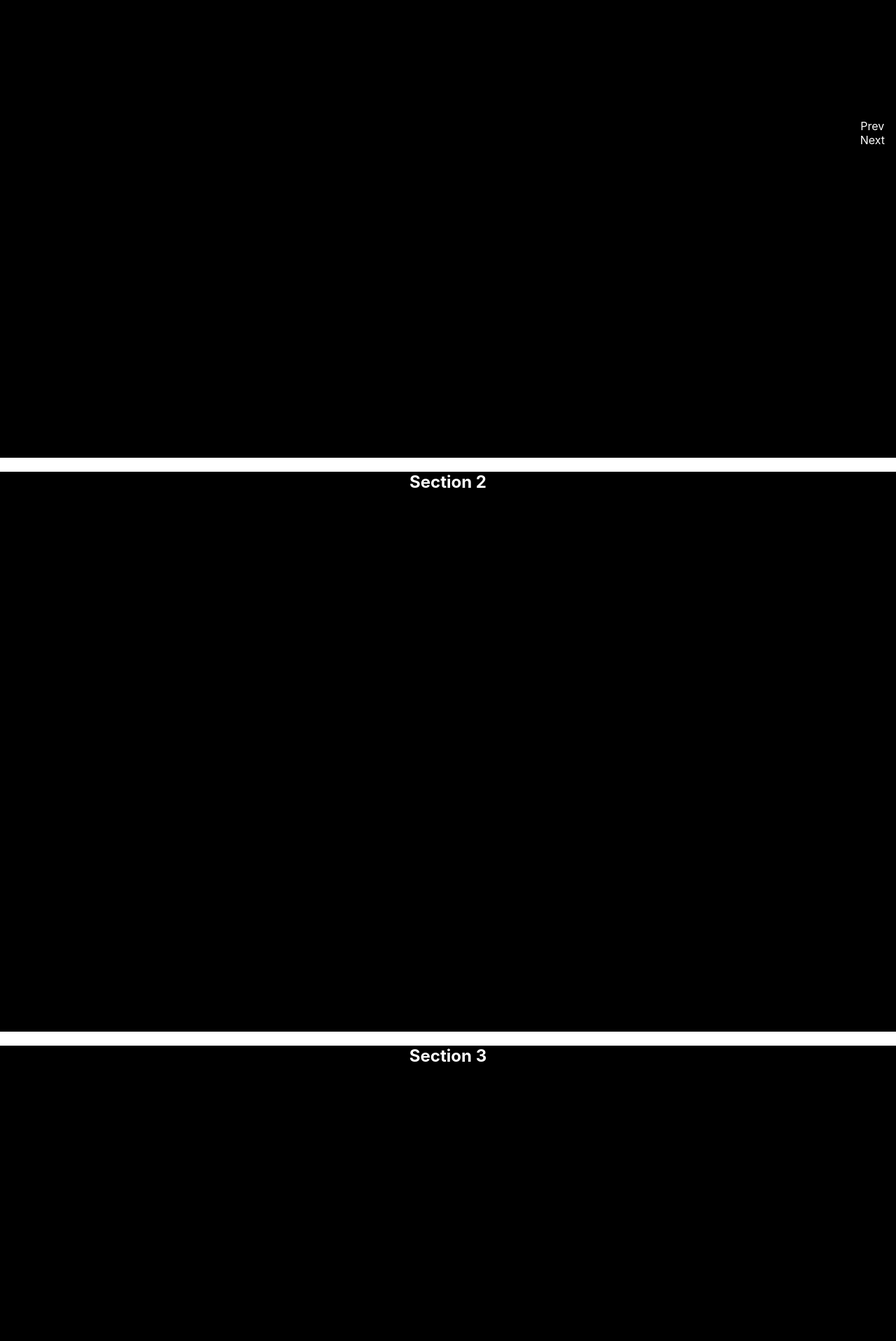
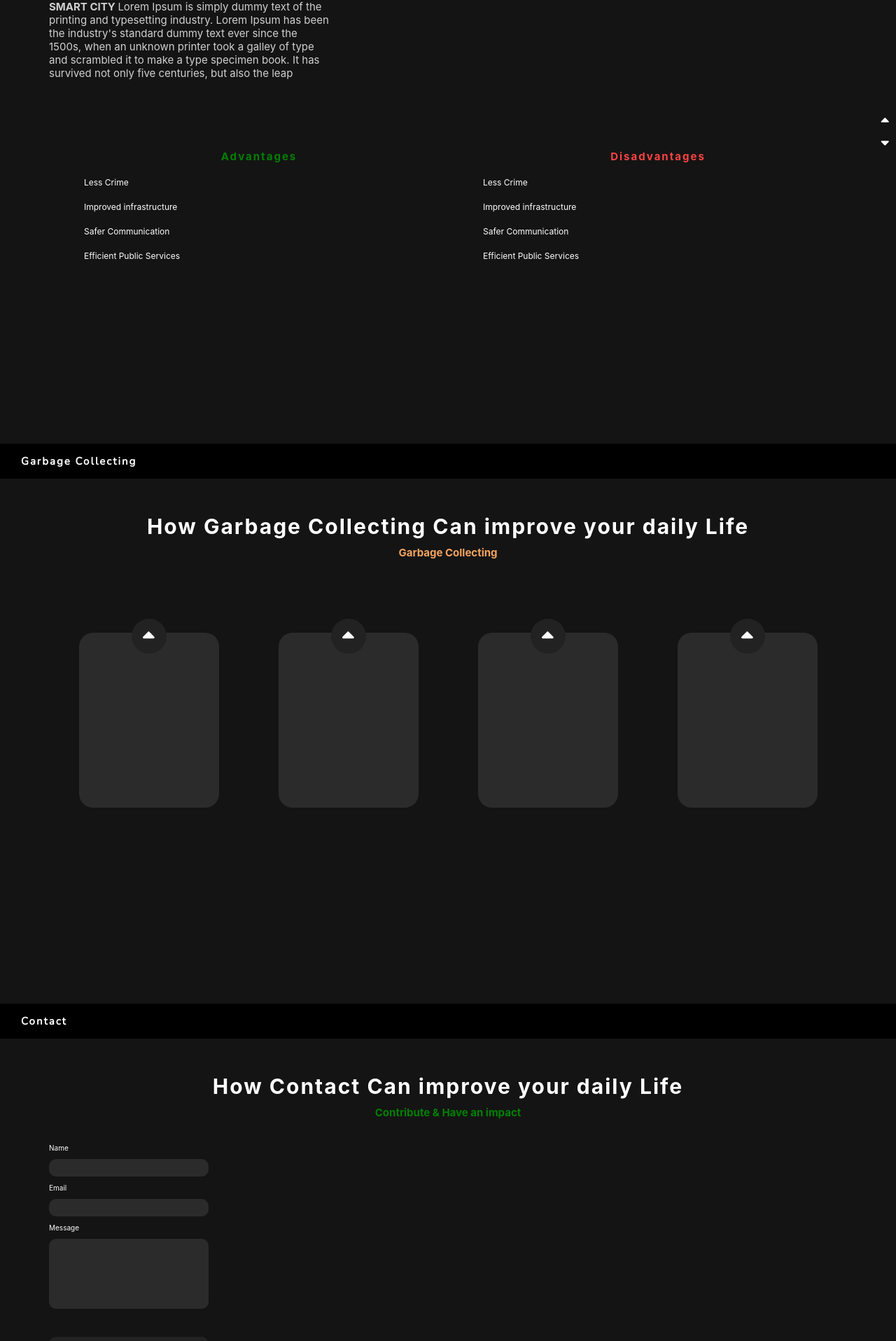
Before and after one commit to Kossin1337/smart-city, a React (Create React App) app: page / in a window 1280 px wide. Shown: the part 166-2082 px from the top of the page at 70% size. Built offline with nearby package versions, Linux system fonts and the light colour scheme.

Commit message:
starting ui

```diff
--- a/package.json
+++ b/package.json
@@ -3,6 +3,9 @@
   "version": "0.1.0",
   "private": true,
   "dependencies": {
+    "@fortawesome/fontawesome-svg-core": "^1.2.36",
+    "@fortawesome/free-solid-svg-icons": "^5.15.4",
+    "@fortawesome/react-fontawesome": "^0.1.16",
     "@testing-library/jest-dom": "^5.16.1",
     "@testing-library/react": "^12.1.2",
     "@testing-library/user-event": "^13.5.0",
--- /dev/null
+++ b/src/components/BasicPage/basicpage.scss
@@ -0,0 +1,50 @@
+.basic-page {
+    display: grid;
+    grid-template-rows: repeat(2,minmax(15rem,auto));
+    padding: 5rem 7rem;
+    width: 100%;
+    div {
+        display: flex;
+        flex-direction: column;
+        text-align: center;
+        h1 {
+            font-size: 3rem;
+            margin: 0;
+        }
+        p {
+            margin-top: 1rem;
+            font-size: 1.5rem;
+            color: sandybrown;
+            font-weight: bolder;
+        }
+    }
+    .cards {
+        display: grid;
+        grid-template-columns: repeat((4,1fr));
+        .card-content {
+            position: relative;
+            display: flex;
+            align-items: center;
+            width: 20rem;
+            height: 25rem;
+            background-color: #2B2B2B;
+            border-radius: 20px;
+            margin: auto;
+            top: 2rem;
+            .card-icon {
+            position: absolute;
+            align-items: center;
+            width: 5rem;
+            height: 5rem;
+            border-radius: 50%;
+            background-color:#222222;
+            top: -2rem;
+            .icon {
+                margin: auto 0;
+                font-size: 3rem;
+                transform: translateY(0.5rem);
+            }
+            }
+        }
+    }
+}
--- /dev/null
+++ b/src/components/BasicPage/index.js
@@ -0,0 +1,39 @@
+import React from 'react';
+import "./basicpage.scss"
+import { FontAwesomeIcon } from '@fortawesome/react-fontawesome'
+import { faSortUp, faSortDown } from '@fortawesome/free-solid-svg-icons'
+
+const BasicPage = (props) => {
+  return <>
+  <div className='basic-page'>
+    <div>
+   <h1>How {props.title} Can improve your daily Life</h1>
+    <p> {props.title}</p>
+    </div>
+    <div className='cards'>
+        <div className='card-content'>
+          <div className='card-icon'>
+          <FontAwesomeIcon className='icon' icon={faSortUp} />
+          </div>
+        </div>
+        <div className='card-content'>
+        <div className='card-icon'>
+          <FontAwesomeIcon className='icon' icon={faSortUp} />
+          </div>
+        </div>
+        <div className='card-content'>
+        <div className='card-icon'>
+          <FontAwesomeIcon className='icon' icon={faSortUp} />
+          </div>
+        </div>
+        <div className='card-content'>
+        <div className='card-icon'>
+          <FontAwesomeIcon className='icon' icon={faSortUp} />
+          </div>
+        </div>
+    </div>
+  </div>
+  </>
+};
+
+export default BasicPage;
--- a/src/components/contact/Contact.js
+++ b/src/components/contact/Contact.js
@@ -1,11 +1,26 @@
 import React from 'react';
 
-import "./Contact.scss"
+import "./contact.scss"
 
-const Contact = () => {
-  return <div>
+const Contact = (props) => {
+  return (<>
+  <div className='contact'>
+  <div>
+   <h1>How {props.title} Can improve your daily Life</h1>
+    <p> Contribute & Have an impact </p>
+    </div>
+    <form>
+      <p>Name</p>
+      <input type="text" />
+      <p>Email</p>
+      <input type="email" />
+      <p>Message</p>
+      <input id='message' type="text" height="50" />
 
-  </div>;
+      <button type='submit'>Submit</button>
+    </form>
+  </div>
+  </>);
 };
 
 export default Contact;
--- /dev/null
+++ b/src/components/contact/contact.scss
@@ -0,0 +1,56 @@
+*:focus {
+    outline: none;
+}
+.contact {
+    padding: 5rem 7rem;
+        display: grid;
+        grid-template-rows: repeat(2,minmax(10rem,auto));
+        padding: 5rem 7rem;
+        width: 100%;
+        div {
+            display: flex;
+            flex-direction: column;
+            text-align: center;
+            h1 {
+                font-size: 3rem;
+                margin: 0;
+            }
+            p {
+                margin-top: 1rem;
+                font-size: 1.5rem;
+                color: green;
+                font-weight: bolder;
+            }
+        }
+        form {
+            display: flex;
+            flex-direction: column;
+            text-align: left;
+            width: 50%;
+            color: white;
+            input {
+            color: white;
+            width: 40%;
+            margin: 1rem 0;
+            border: none;
+            background-color:#2B2B2B;
+            padding: 0.5rem;
+            border-radius: 10px;
+        }
+        button {
+            margin-top: 3rem;
+            border-radius: 10px;
+            width: 40%;
+            padding: 0.5rem;
+            border: none;
+            color: white;
+            background-color:#222222;
+            cursor: pointer;
+            color: green;
+            font-weight: bolder;
+        }
+        }
+}
+#message {
+   height: 10rem;
+}
--- a/src/components/home/Home.js
+++ b/src/components/home/Home.js
@@ -1,4 +1,10 @@
 import React, { useEffect, useState } from "react";
+import BasicPage from "../BasicPage";
+import HomeContent from "../homeContent/HomeContent";
+import Navbar from "../navbar/Navbar";
+import Contact from "../contact/Contact";
+import { FontAwesomeIcon } from '@fortawesome/react-fontawesome'
+import { faSortUp, faSortDown } from '@fortawesome/free-solid-svg-icons'
 import "./Home.scss"
 const Home = () => {
   const [currentSlide, setCurrentSlide] = useState(0);
@@ -14,38 +20,28 @@ const Home = () => {
     <div className="home">
       <section className="cd-section-0">
         <div>
-          <h2>Page Scroll Effects</h2>
+          <Navbar title="Smart City" />
+          <HomeContent />
         </div>
       </section>
-
       <section className="cd-section-1">
         <div>
-          <h2>Section 2</h2>
+          <Navbar title="Garbage Collecting" />
+          <BasicPage title="Garbage Collecting" />
         </div>
       </section>
 
       <section className="cd-section-2">
         <div>
-          <h2>Section 3</h2>
-        </div>
-      </section>
-
-      <section className="cd-section-3">
-        <div>
-          <h2>Section 4</h2>
-        </div>
-      </section>
-
-      <section className="cd-section-4">
-        <div>
-          <h2>Section 5</h2>
+          <Navbar title="Contact" />
+          <Contact title="Contact" />
         </div>
       </section>
 
       <nav>
         <ul className="cd-vertical-nav">
-          <li onClick={() => setCurrentSlide(currentSlide - 1)}>Prev</li>
-          <li onClick={() => setCurrentSlide(currentSlide + 1)}>Next</li>
+          <li onClick={() => setCurrentSlide(currentSlide - 1)}><FontAwesomeIcon icon={faSortUp} /></li>
+          <li onClick={() => setCurrentSlide(currentSlide + 1)}><FontAwesomeIcon icon={faSortDown} /></li>
         </ul>
       </nav>
     </div>
--- a/src/components/home/Home.scss
+++ b/src/components/home/Home.scss
@@ -1,7 +1,19 @@
+* {
+  margin: 0;
+  padding: 0;
+  box-sizing: border-box;
+}
+:root {
+  --backgroundColor: "#2B2B2B"
+}
+html {
+  font-size: 62.5%;
+}
 .home {
   color: white;
+  overflow-x: hidden;
   section {
-    background-color: black;
+    background-color: #141414;
     height: 100vh;
   }
 
@@ -16,6 +28,7 @@
       li {
         list-style: none;
         cursor: pointer;
+        font-size: 2rem;
       }
     }
   }
--- /dev/null
+++ b/src/components/homeContent/HomeContent.js
@@ -0,0 +1,39 @@
+import React from 'react';
+import smartCity from "../../images/smartcity.svg"
+import "./styles.scss"
+
+
+const HomeContent = () => {
+    const prosArray = ["Less Crime", "Improved infrastructure", "Safer Communication", "Efficient Public Services"]
+  return <>
+  <div className='home-content'>
+      <div className='info'>
+          <h1>What is a Smart City?</h1>
+          <p> <span>SMART CITY </span>Lorem Ipsum is simply dummy text of the printing and typesetting industry. Lorem Ipsum has been the industry's standard dummy text ever since the 1500s, when an unknown printer took a galley of type and scrambled it to make a type specimen book. It has survived not only five centuries, but also the leap </p>
+      </div>
+      <div class="images">
+                    {/* <img src={smartCity} class="shape" alt='' /> */}
+      </div>
+  </div>
+  <div className='pros-cons, home-content'>
+      <div className='advantages'>
+          <h1>Advantages</h1>
+          <ul>
+        {prosArray.map((elm)=> {
+            return <li>{elm}</li>
+        })}
+          </ul>
+      </div>
+      <div className='disadvantages'>
+      <h1>Disadvantages</h1>
+          <ul>
+        {prosArray.map((elm)=> {
+            return <li>{elm}</li>
+        })}
+          </ul>
+      </div>
+  </div>
+  </>
+};
+
+export default HomeContent;
--- /dev/null
+++ b/src/components/homeContent/styles.scss
@@ -0,0 +1,59 @@
+.home-content {
+    display: grid;
+    grid-template-columns: repeat(2,1fr);
+    padding: 5rem 7rem;
+}
+
+.info {
+    display: flex;
+    flex-direction: column;
+    text-align: left;
+    justify-content: center;
+    width: 70%;
+    min-width: 40rem;
+    h1 {
+        margin: 0;
+        font-size: 3rem;
+    }
+    p {
+        font-size: 1.5rem;
+        margin-top: 3rem;
+        color: rgba(255, 255, 255, 0.801);
+    }
+    span {
+        font-weight: bolder;
+    }
+}
+.images {
+    width: 50%;
+    img {
+    height: 100%;
+    width: 100%;
+    }
+}
+.advantages, .disadvantages {
+    display: flex;
+    flex-direction: column;
+    align-items: center;
+    ul {
+        width: 100%;
+    }
+    li {
+    list-style: none;
+    padding: 1rem 5rem;
+    text-align: left;
+    font-size: 1.2rem;
+    }
+}
+.advantages {
+    h1 {
+        color: green;
+        margin-bottom: 1rem;
+    }
+}
+.disadvantages {
+    h1 {
+        color: rgb(253, 67, 67);
+        margin-bottom: 1rem;
+    }
+}
--- a/src/components/navbar/Navbar.js
+++ b/src/components/navbar/Navbar.js
@@ -2,8 +2,12 @@ import React from 'react';
 
 import "./Navbar.scss"
 
-const Navbar = () => {
-  return <div></div>;
+const Navbar = (props) => {
+  return <>
+  <div className='navbar'>
+    <h1>{props.title} </h1>
+  </div>
+  </>
 };
 
 export default Navbar;
--- a/src/components/navbar/Navbar.scss
+++ b/src/components/navbar/Navbar.scss
@@ -0,0 +1,14 @@
+@import url('https://fonts.googleapis.com/css2?family=Nunito&display=swap');
+.navbar {
+    width: 100%;
+    height: 5rem;
+    display: flex;
+    align-items: center;
+    font-family: 'Nunito', sans-serif;
+    background-color: black;
+}
+h1 {
+    font-size: 1.5rem;
+    letter-spacing: 2px;
+    margin-left: 3rem;
+}
```
Also changed, not shown: src/images/smartcity.svg (added), 1 other file (tests, documents, lock files or other folders).
